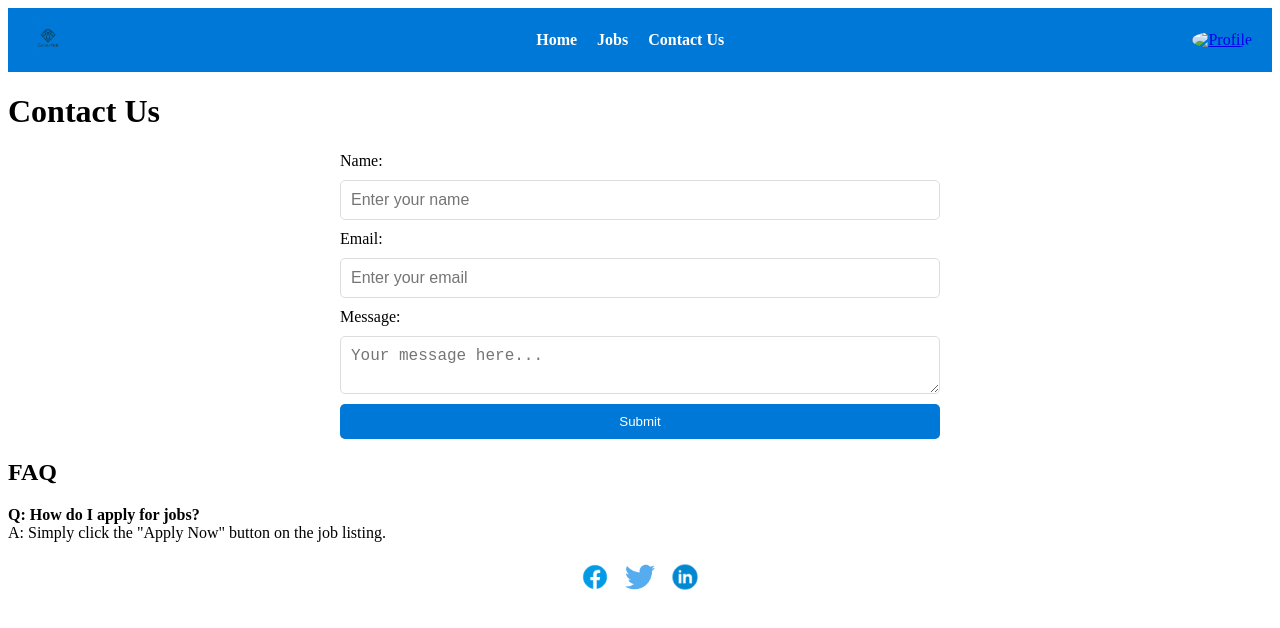
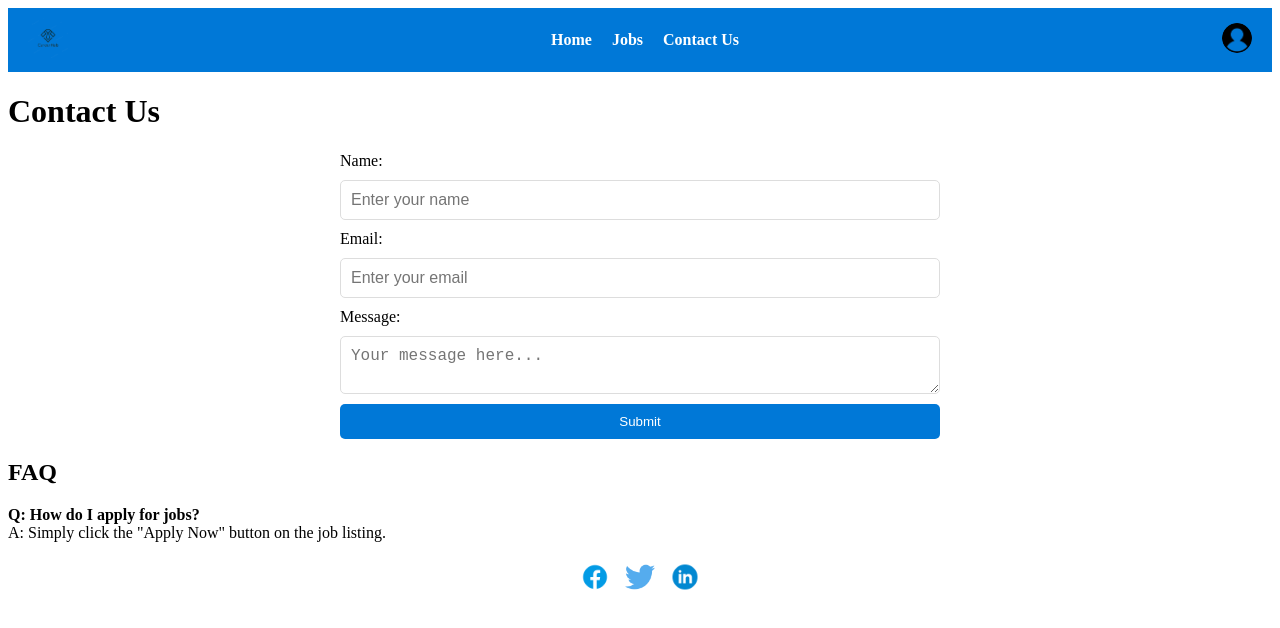
Before and after one commit to TechSavvy101/CareerHub_Project, a plain HTML site: page contact.html in a window 1280 px wide. Drawn offline with Linux system fonts and the light colour scheme.

Commit message:
profile-icon

```diff
--- a/contact.html
+++ b/contact.html
@@ -29,7 +29,7 @@
         <!-- Right Side: Profile Icon and Burger Menu -->
         <div class="nav-right">
             <a href="profile.html" class="profile-icon">
-                <img src="images/profile-icon.png" alt="Profile">
+                <img src="images/profile-icon.jpg" alt="Profile">
             </a>
             <div class="burger-menu" id="burgerMenu">
                 <span></span>
```
